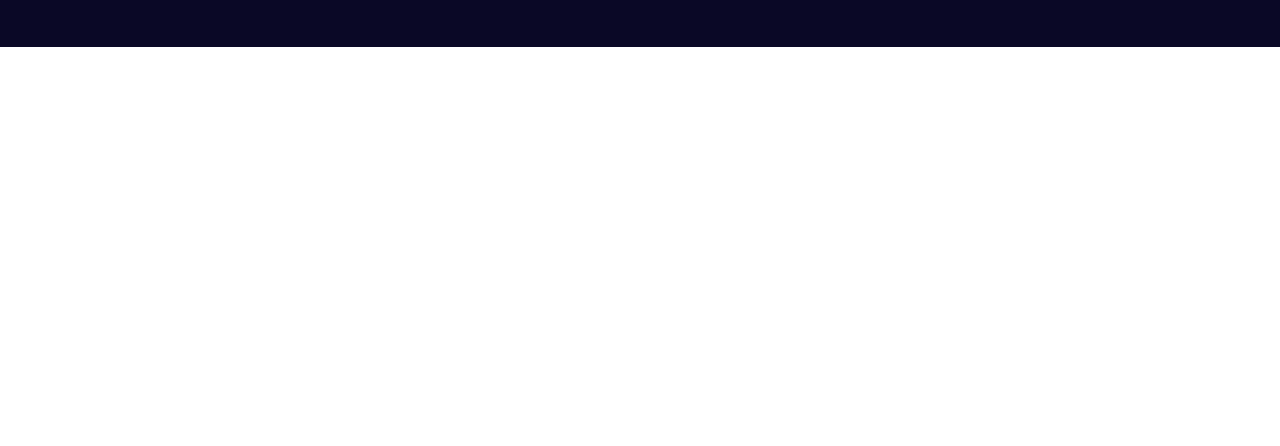
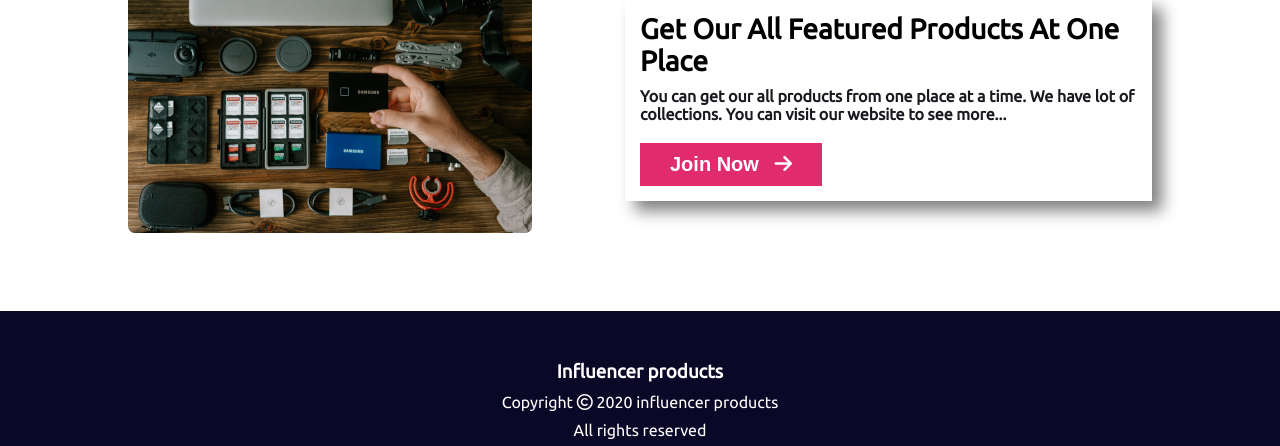
Before and after one commit to mamunalabdullah/influencer-gear, a plain HTML site: page index.html in a window 1280 px wide. Shown: the part 2531-2977 px from the top of the page. Before the commit the page ends 2578 px from the top, so only its background shows below. Drawn offline with Linux system fonts and the light colour scheme; a web font is replaced by a local one.

Commit message:
update files

```diff
--- a/index.html
+++ b/index.html
@@ -298,6 +298,21 @@
         <a href="#" class="collection-link" target="_blank">See More <i class="fas fa-arrow-right"></i></a>
     </section>
 
+    <!-- fetured product start -->
+
+    <section class="container">
+        <div class="featured-products">
+            <div class="featured-img">
+                <img src="./img/images/gear.png" alt="image of all gear items">
+            </div>
+            <div class="featured-content">
+                <h2>Get Our All Featured Products At One Place</h2>
+                <p>You can get our all products from one place at a time. We have lot of collections. You can visit our website to see more...</p>
+                <button class="featured-button"><a href="#" target="_blank" rel="noopener noreferrer">Join Now <i class="fas fa-arrow-right"></i></a></button>
+            </div>
+        </div>
+    </section>
+
     <!-- footer area start here -->
 
     <footer>
--- a/style.css
+++ b/style.css
@@ -169,6 +169,46 @@ nav a{
     margin-top: 50px;
 }
 
+/* featured product area start */
+
+.featured-products{
+    margin-top: 150px;
+    margin-bottom: 75px;
+    display: flex;
+    align-items: center;
+
+}
+.featured-img{
+    flex: 1;
+}
+.featured-content{
+    flex: 1;
+    box-shadow: 10px 10px 15px gray;
+    padding: 15px;
+}
+.featured-content h2{
+    margin-bottom: 10px;
+    font-weight: 700;
+    font-size: 28px;
+}
+.featured-content p{
+    color: #18191F;
+    font-weight: 700;
+    margin-bottom: 20px;
+}
+.featured-button{
+    background-color: #E02C6D;
+    border: none;
+    padding: 10px 30px;
+}
+.featured-button a{
+    text-decoration: none;
+    color: #fff;
+    font-size: 20px;
+    font-weight: 700;
+}
+
+
 /* footer area start */
 
 footer{
@@ -194,6 +234,14 @@ footer h3, p{
     border-radius: 50%;
     background-color: #22203B;
     cursor: pointer;
+    transition: 0.8s;
+}
+.navigation-link a i{
+    transition: 0.6s linear;
+}
+.navigation-link li:hover i{
+    color: #E02C6D;
+    transform: scale(2);
 }
 .navigation-link a{
     text-decoration: none;
```
